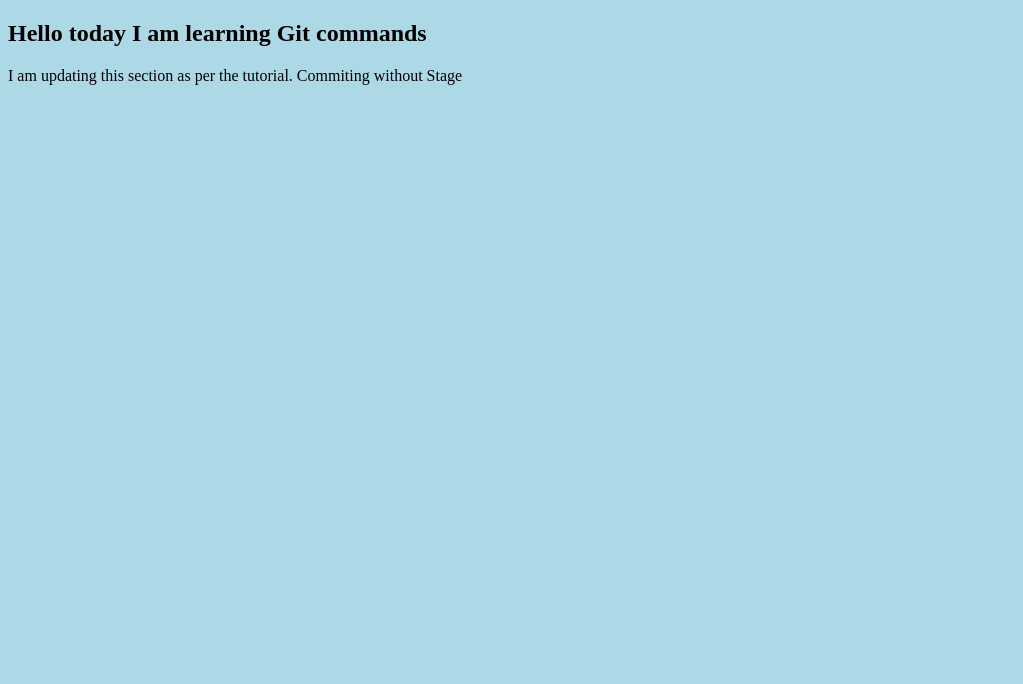
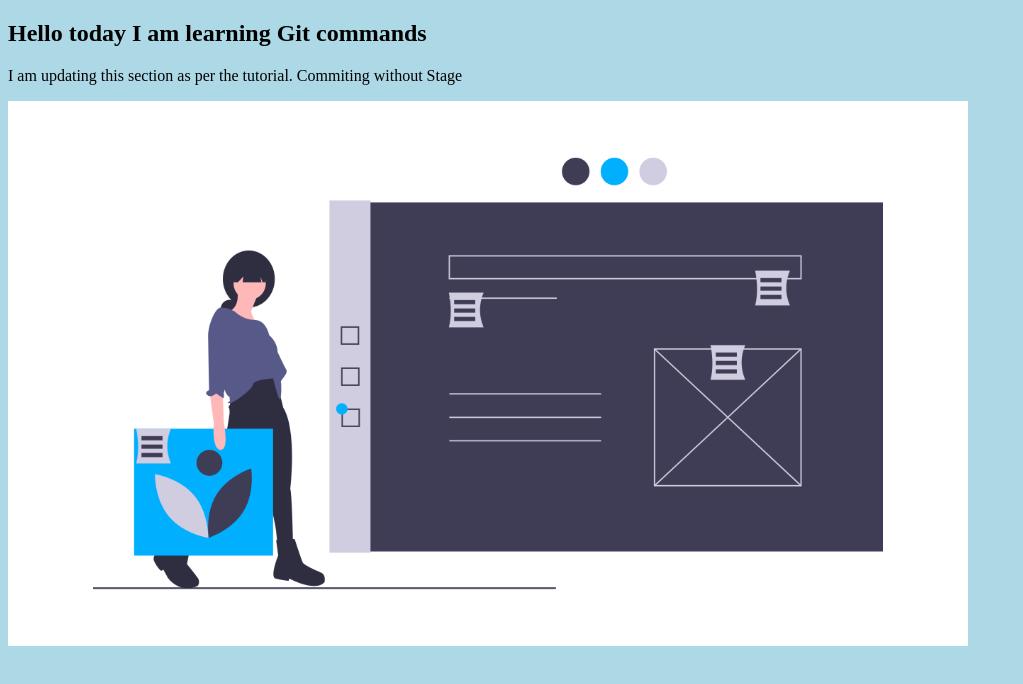
Before and after one commit to themodernmonk7/Hello-world, a plain HTML site: page index.html in a window 1280 px wide. Shown: the whole page, without its empty margins (0-1023 px from the left). Drawn offline with Linux system fonts and the light colour scheme.

Commit message:
Added image to Hello World

```diff
--- a/index.html
+++ b/index.html
@@ -10,6 +10,9 @@
 <body>
     <h2>Hello today I am learning Git commands</h2>
     <p>I am updating this section as per the tutorial. Commiting without Stage</p>
+    <div>
+        <img src="./hello.png" alt="photo" style="width:100%;max-width:960px" >
+    </div>
 
 </body>
 </html>
```
Also changed, not shown: hello.png (added).
